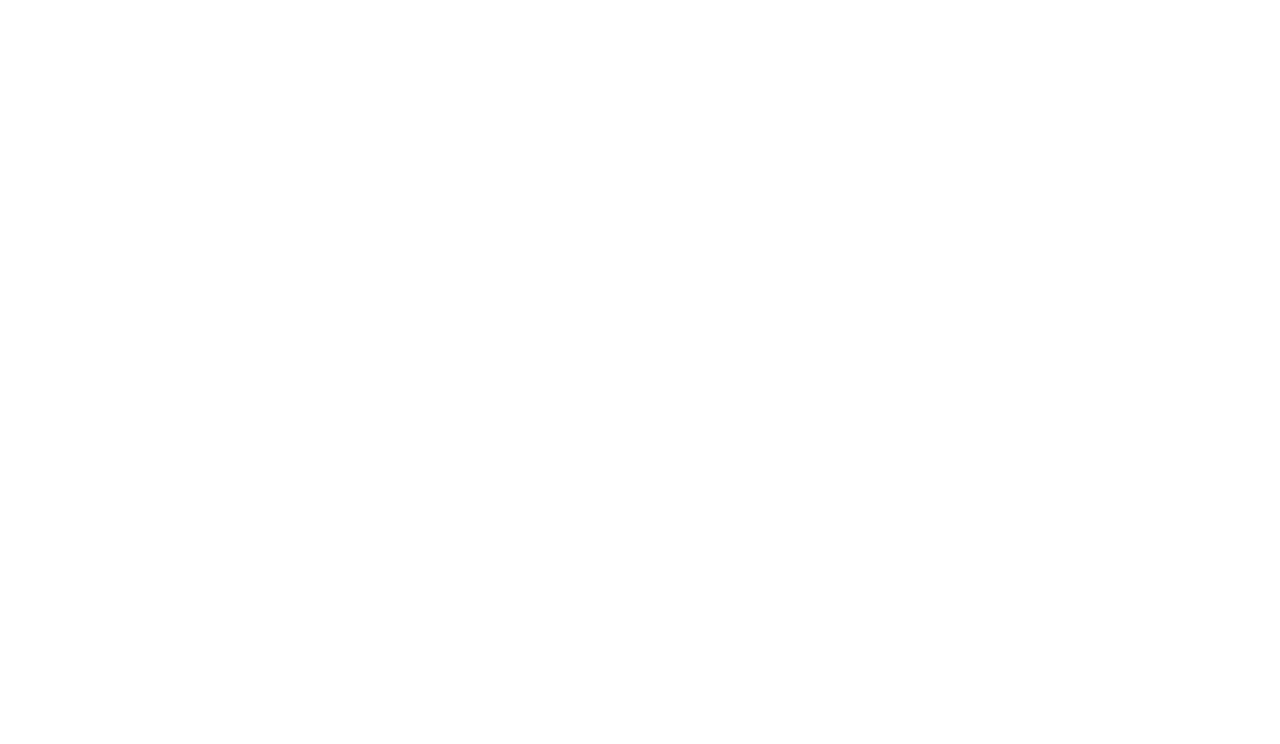
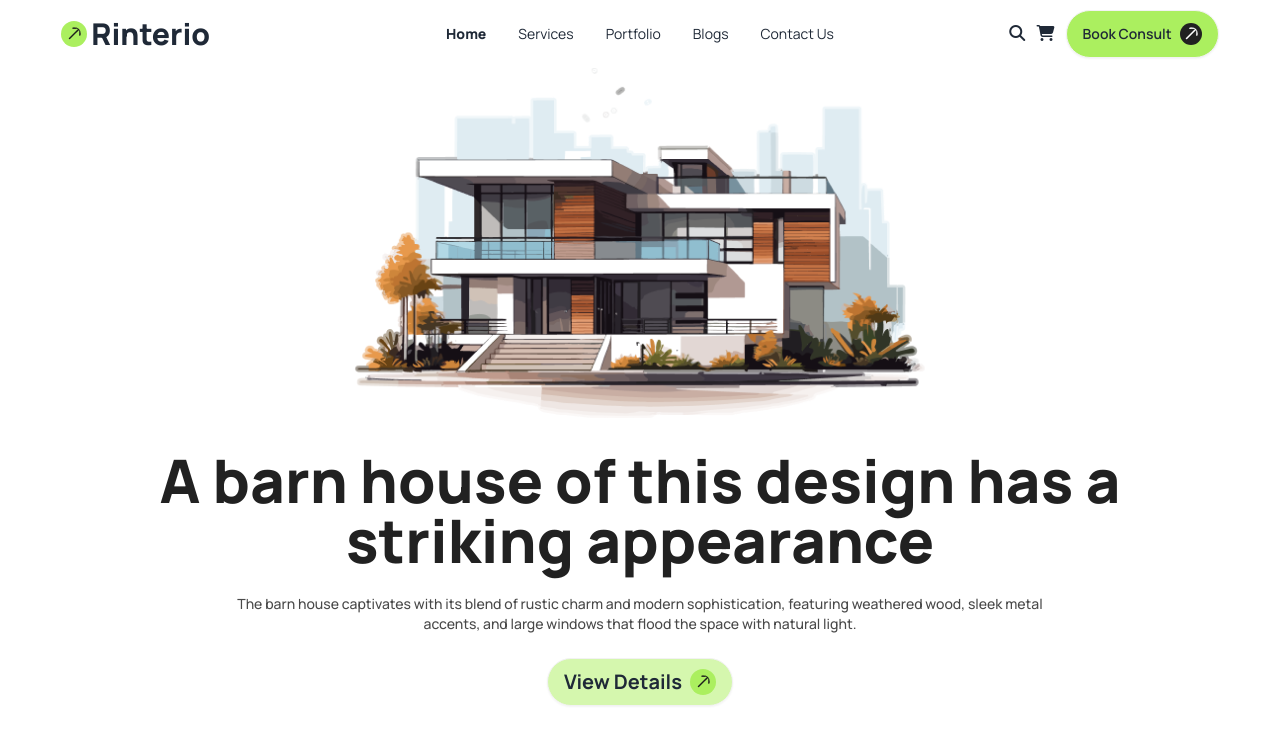
Before and after one commit to masud01870/house-design-third-assignment, a plain HTML site: page index.html in a window 1280 px wide. Drawn offline with nearby package versions, Linux system fonts and the light colour scheme.

Commit message:
added navbar and banner section

```diff
--- a/index.html
+++ b/index.html
@@ -1,11 +1,119 @@
 <!DOCTYPE html>
-<html lang="en">
+<html lang="en" data-theme="light">
+
 <head>
     <meta charset="UTF-8">
     <meta name="viewport" content="width=device-width, initial-scale=1.0">
     <title>House Designs</title>
+    <!-- tailwind css and daisyUi link -->
+    <link href="https://cdn.jsdelivr.net/npm/daisyui@4.12.10/dist/full.min.css" rel="stylesheet" type="text/css" />
+    <script src="https://cdn.tailwindcss.com"></script>
+    <!-- Font Awesome Link -->
+    <link rel="stylesheet" href="https://cdnjs.cloudflare.com/ajax/libs/font-awesome/6.6.0/css/all.min.css"
+        integrity="sha512-Kc323vGBEqzTmouAECnVceyQqyqdsSiqLQISBL29aUW4U/M7pSPA/gEUZQqv1cwx4OnYxTxve5UMg5GT6L4JJg=="
+        crossorigin="anonymous" referrerpolicy="no-referrer" />
+    <!-- Manrope Google Fonts -->
+    <link rel="preconnect" href="https://fonts.googleapis.com">
+    <link rel="preconnect" href="https://fonts.gstatic.com" crossorigin>
+    <link href="https://fonts.googleapis.com/css2?family=Manrope:wght@200..800&display=swap" rel="stylesheet">
+    <!-- tailwind css config -->
+    <script>
+        tailwind.config = {
+            theme: {
+                extend: {
+                    colors: {
+                        primary: '#ABEF5F',
+                        secondary: 'rgba(171, 239, 95, 0.5)',
+                        black: 'rgba(33, 33, 33, 1)',
+                        gray: '#494949',
+                    },
+                    fontFamily: {
+                        manrope: "Manrope",
+                    }
+                }
+            }
+        }
+    </script>
 </head>
-<body>
 
+<body class="font-manrope">
+    <!-- Header Section -->
+    <header>
+        <!-- Navbar -->
+        <nav class="w-11/12 mx-auto">
+            <div class="navbar bg-base-100">
+                <div class="navbar-start">
+                    <div class="flex items-center gap-1">
+                        <img class="bg-primary p-1.5 rounded-full" src="./assets/Group 1.png" alt="">
+                        <a class="text-3xl font-extrabold">Rinterio</a>
+                    </div>
+                </div>
+                <div class="navbar-center hidden lg:flex">
+                    <ul class="menu menu-horizontal px-1">
+                        <li class="text-sm font-extrabold"><a>Home</a></li>
+                        <li><a>Services</a></li>
+                        <li><a>Portfolio</a></li>
+                        <li><a>Blogs</a></li>
+                        <li><a>Contact Us</a></li>
+                    </ul>
+                </div>
+                <div class="navbar-end">
+                    <div class="items-center hidden lg:inline-block space-x-2">
+                        <button class="space-x-2">
+                            <i class="fa-solid fa-magnifying-glass"></i>
+                            <i class="fa-solid fa-cart-shopping"></i>
+                        </button>
+                        <button>
+                            <a class="btn bg-primary px-4 rounded-3xl">Book Consult<img class="bg-black p-1 rounded-xl"
+                                    src="./assets/Group 2.png" alt=""></a>
+                        </button>
+                    </div>
+                    <div class="dropdown">
+                        <div tabindex="0" role="button" class="btn btn-ghost lg:hidden">
+                            <i class="fa-solid fa-bars"></i>
+                        </div>
+                        <ul tabindex="0"
+                            class="menu menu-sm dropdown-content bg-base-100 rounded-box z-[1] mt-3 w-52 p-2 shadow right-0">
+                            <li class="text-sm font-extrabold"><a>Home</a></li>
+                            <li><a>Services</a></li>
+                            <li><a>Portfolio</a></li>
+                            <li><a>Blogs</a></li>
+                            <li><a>Contact Us</a></li>
+                        </ul>
+                    </div>
+                </div>
+            </div>
+        </nav>
+        <!-- Navbar End -->
+        <!-- Banner Section -->
+        <section class="w-11/12 mx-auto flex justify-center items-center">
+            <div class="card">
+                <figure>
+                    <img class="px-5" src="./assets/banner.png" alt="House" />
+                </figure>
+                <div class="card-body justify-center items-center text-center">
+                    <h2 class="card-title text-3xl lg:text-6xl font-extrabold text-black text-center mb-1.5 lg:mb-4">A
+                        barn house of this design has a<br>striking appearance</h2>
+                    <p class="card-description text-xs lg:text-sm font-medium text-gray mb-2 lg:mb-4">The barn house
+                        captivates with its blend of rustic charm and modern sophistication, featuring weathered wood,
+                        sleek metal <br> accents, and large windows that flood the space with natural light.</p>
+                    <div class="card-actions">
+                        <button class="btn px-16 lg:px-4 rounded-3xl bg-secondary text-xl font-bold">View Details<img
+                                class="bg-primary p-1.5 rounded-full" src="./assets/Group 1.png" alt=""></button>
+                    </div>
+                </div>
+            </div>
+        </section>
+        <!-- Banner End -->
+    </header>
+    <!-- Main Section -->
+    <main>
+
+    </main>
+    <!-- Footer Section -->
+    <footer>
+
+    </footer>
 </body>
+
 </html>
```
Also changed, not shown: assets/Group 1.png (added), assets/Group 2.png (added).
